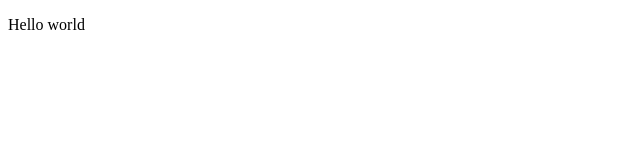
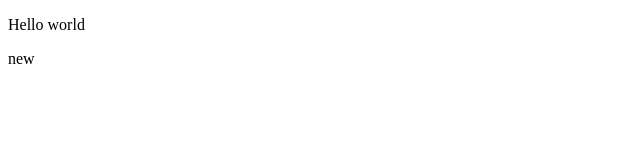
Before and after one commit to Ndiaye-Labs-Dev/project-one, a plain HTML site: page index.html in a window 1280 px wide. Shown: the full height of the page, 0-640 px from the left. Drawn offline with Linux system fonts and the light colour scheme.

Commit message:
fifth commit

```diff
--- a/index.html
+++ b/index.html
@@ -8,5 +8,8 @@
 
 <p>Hello world
 </p>
+
+<p>new
+</p>
 </body>
 </html>
```
